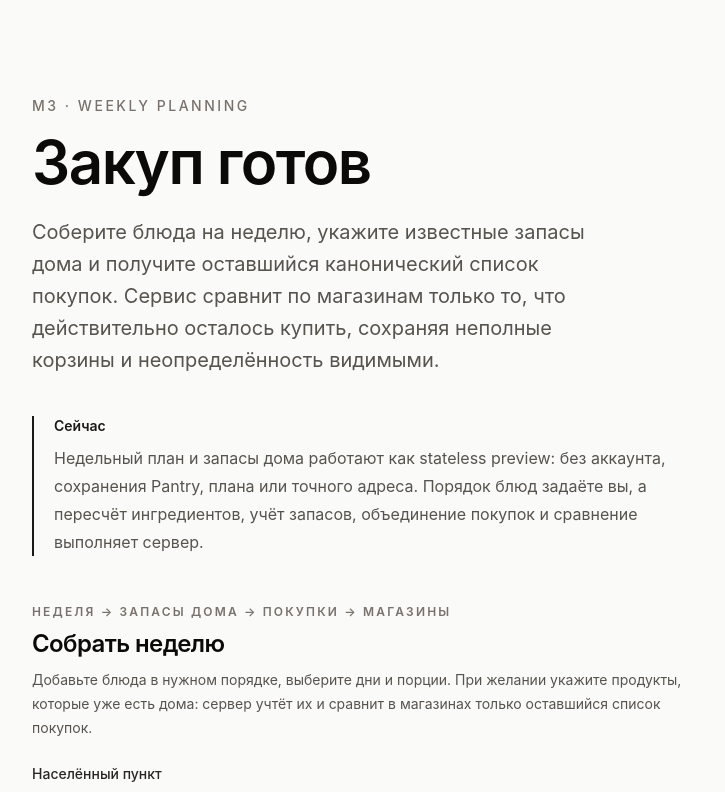
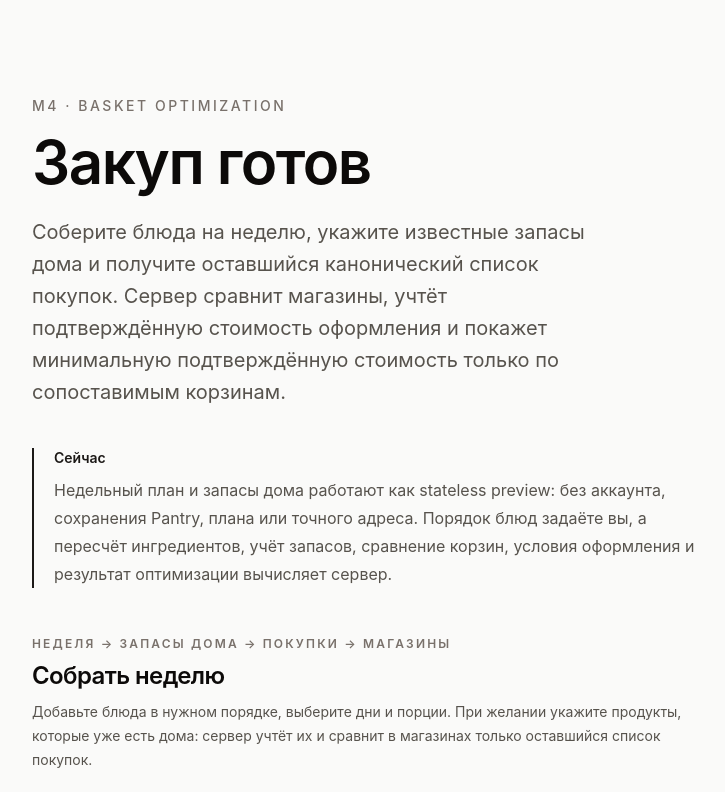
Before and after one commit to True-Ruslan/zakup-gotov, a Next.js app in the folder apps/web/: page / in a window 1280 px wide. Shown: the top 792 px of the page, without its empty margins (160-885 px from the left). Built offline with nearby package versions, Linux system fonts and the light colour scheme.

Commit message:
feat(m4): describe current basket optimization phase

```diff
--- a/apps/web/src/app/page.tsx
+++ b/apps/web/src/app/page.tsx
@@ -8,7 +8,7 @@ export default function Home() {
       <div className="mx-auto w-full max-w-5xl px-6 py-16 sm:px-10 lg:px-16 lg:py-24">
         <div className="max-w-2xl">
           <p className="text-sm font-medium uppercase tracking-[0.18em] text-stone-500">
-            M3 · Weekly Planning
+            M4 · Basket Optimization
           </p>
 
           <h1 className="mt-4 text-4xl font-semibold tracking-tight sm:text-6xl">
@@ -16,9 +16,9 @@ export default function Home() {
           </h1>
 
           <p className="mt-6 max-w-xl text-lg leading-8 text-stone-600 sm:text-xl">
-            Соберите блюда на неделю, укажите известные запасы дома и получите
-            оставшийся канонический список покупок. Сервис сравнит по магазинам только
-            то, что действительно осталось купить, сохраняя неполные корзины и неопределённость видимыми.
+            Соберите блюда на неделю, укажите известные запасы дома и получите оставшийся
+            канонический список покупок. Сервер сравнит магазины, учтёт подтверждённую стоимость
+            оформления и покажет минимальную подтверждённую стоимость только по сопоставимым корзинам.
           </p>
 
           <section
@@ -31,7 +31,8 @@ export default function Home() {
             <p className="mt-2 text-base leading-7 text-stone-600">
               Недельный план и запасы дома работают как stateless preview: без аккаунта,
               сохранения Pantry, плана или точного адреса. Порядок блюд задаёте вы, а
-              пересчёт ингредиентов, учёт запасов, объединение покупок и сравнение выполняет сервер.
+              пересчёт ингредиентов, учёт запасов, сравнение корзин, условия оформления и
+              результат оптимизации вычисляет сервер.
             </p>
           </section>
         </div>
```
